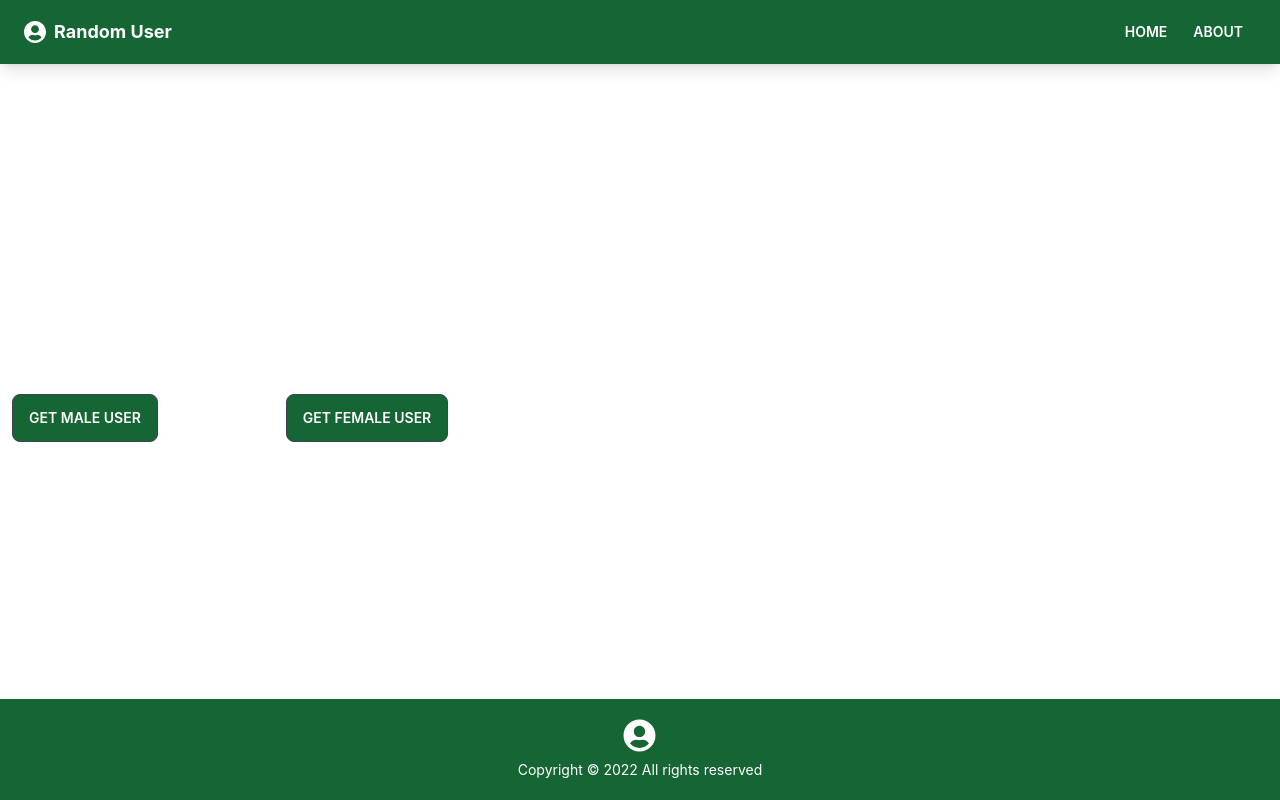
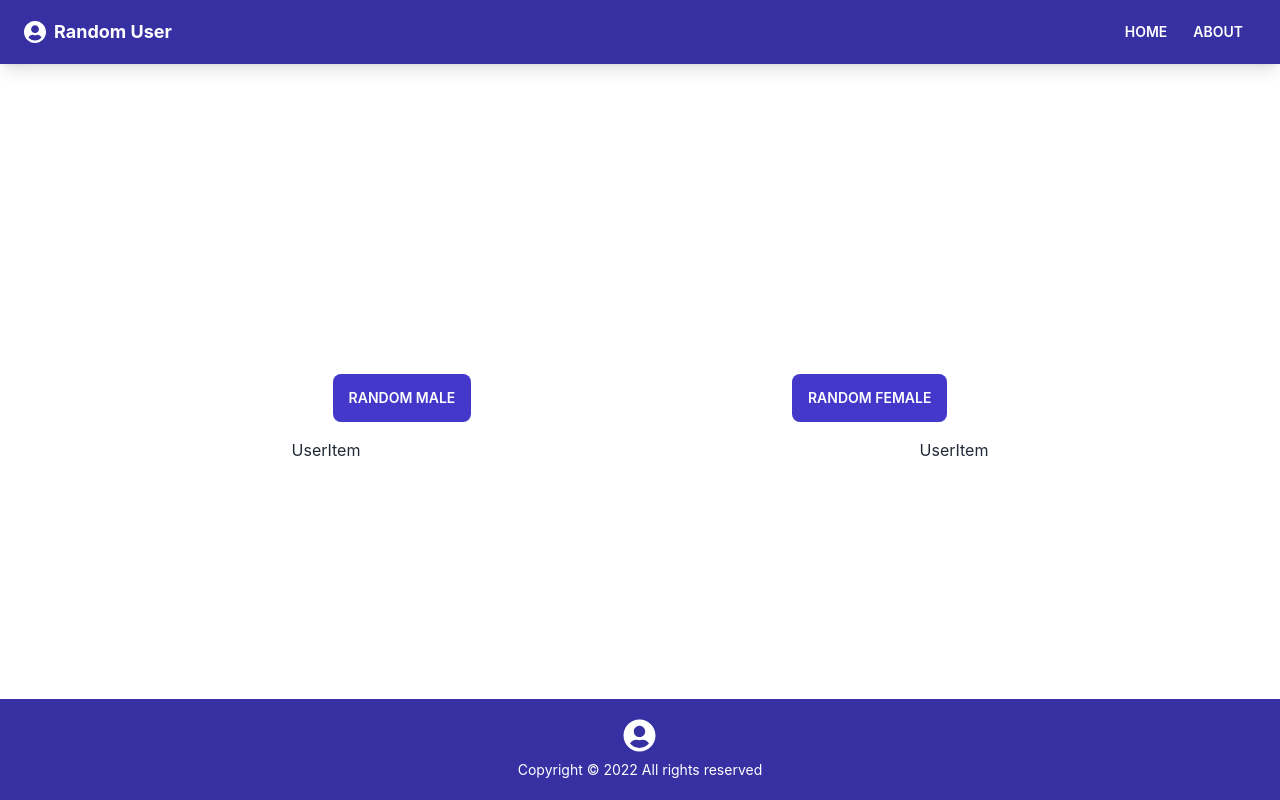
Before and after one commit to ahmed-razic/find-random-user, a React (Create React App) app: page / in a window 1280 px wide. Built offline with nearby package versions, Linux system fonts and the light colour scheme.

Commit message:
user list comp

```diff
--- a/src/components/layout/Footer.jsx
+++ b/src/components/layout/Footer.jsx
@@ -4,7 +4,7 @@ function Footer() {
   const footerYear = new Date().getFullYear()
 
   return (
-    <footer className='footer p-5 bg-green-800 text-primary-content footer-center'>
+    <footer className='footer p-5 bg-indigo-800 text-primary-content footer-center'>
       <div>
         <FaUserCircle size={33} />
         <p>Copyright &copy; {footerYear} All rights reserved</p>
--- a/src/components/layout/Navbar.jsx
+++ b/src/components/layout/Navbar.jsx
@@ -4,7 +4,7 @@ import PropTypes from 'prop-types'
 
 function Navbar({ title }) {
   return (
-    <nav className='navbar mb-12 shadow-lg bg-green-800 text-neutral-content'>
+    <nav className='navbar mb-12 shadow-lg bg-indigo-800 text-neutral-content'>
       <div className='container mx-auto'>
         <div className='flex-none px-2 mx-2'>
           <FaUserCircle className='inline pr-2 text-3xl' />
--- a/src/components/users/UserFetch.jsx
+++ b/src/components/users/UserFetch.jsx
@@ -29,15 +29,18 @@ function UserFetch() {
   return (
     <>
       <div className='container mx-auto'>
-        <button className='btn bg-green-800 mr-32' onClick={getMale}>
-          Get Male User
+        <div className='flex justify-evenly mb-4'>
+          <button className='btn bg-indigo-700 border-none' onClick={getMale}>
+            Random Male
           </button>
-        <button className='btn bg-green-800 mr-4' onClick={getFemale}>
-          Get Female User
+          <button className='btn bg-indigo-700 border-none' onClick={getFemale}>
+            Random Female
           </button>
+        </div>
+        <div className='flex justify-center'>
           {(randomMale || randomFemale) && (
             <button
-            className='btn bg-red-500'
+              className='btn bg-red-600 border-none justify-center'
               onClick={() => dispatch({ type: 'CLEAR_USERS' })}
               style={{
                 visibility: randomMale || randomFemale ? 'visible' : 'hidden',
@@ -47,6 +50,7 @@ function UserFetch() {
             </button>
           )}
         </div>
+      </div>
     </>
   )
 }
--- a/src/components/users/UserResults.jsx
+++ b/src/components/users/UserResults.jsx
@@ -1,4 +1,20 @@
+import { useContext } from 'react'
+import Spinner from '../layout/Spinner'
+import UserItem from '../users/UserItem'
+import RugContext from '../../context/rug/RugContext'
+
 function UserResults() {
-  return <div>UserResults</div>
+  const { randomMale, randomFemale, loading } = useContext(RugContext)
+
+  if (!loading) {
+    return (
+      <div className='flex justify-around'>
+        <UserItem randomMale={randomMale} />
+        <UserItem randomFemale={randomFemale} />
+      </div>
+    )
+  } else {
+    return <Spinner />
+  }
 }
 export default UserResults
--- a/src/pages/Home.jsx
+++ b/src/pages/Home.jsx
@@ -1,10 +1,12 @@
 import UserFetch from '../components/users/UserFetch'
+import UserResults from '../components/users/UserResults'
 
 function Home() {
   return (
-    <>
+    <div className='container mx-auto'>
       <UserFetch />
-    </>
+      <UserResults />
+    </div>
   )
 }
 export default Home
```
Lines whose indentation alone changed are shown as unchanged.
